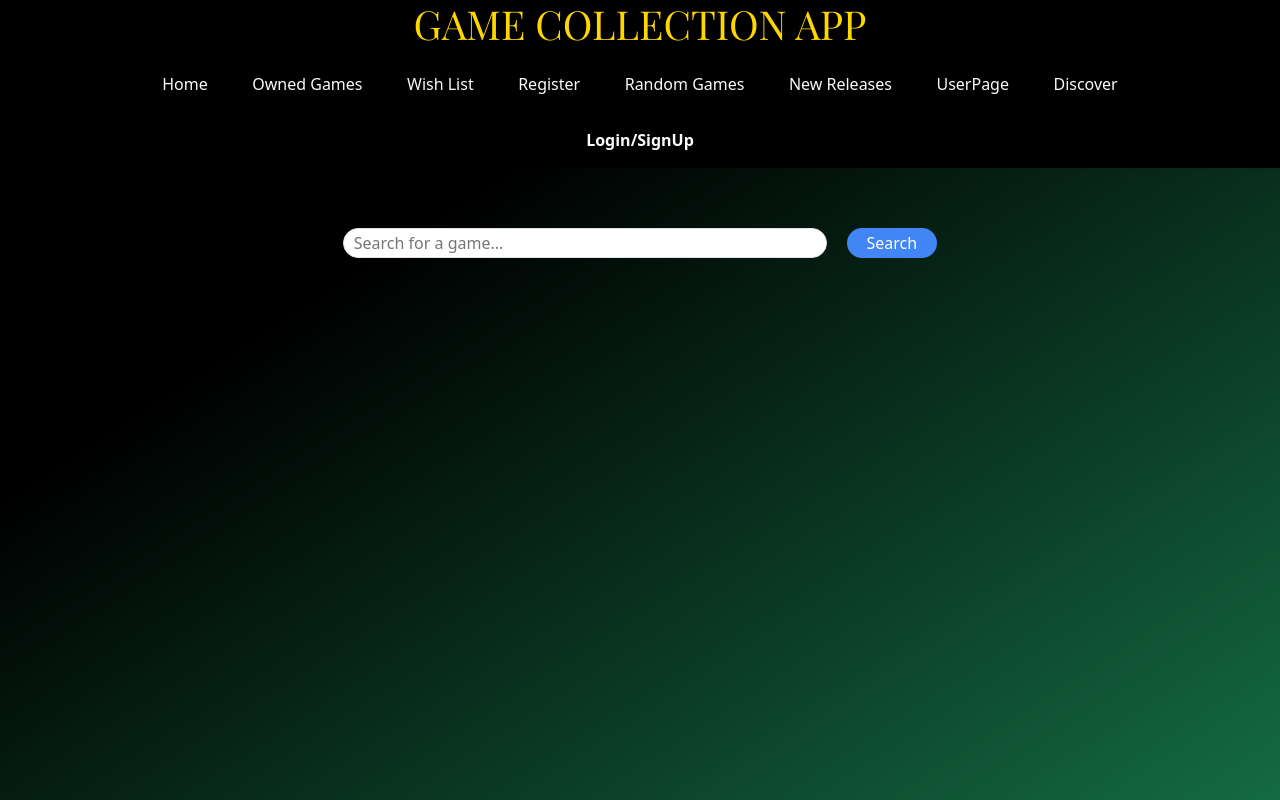
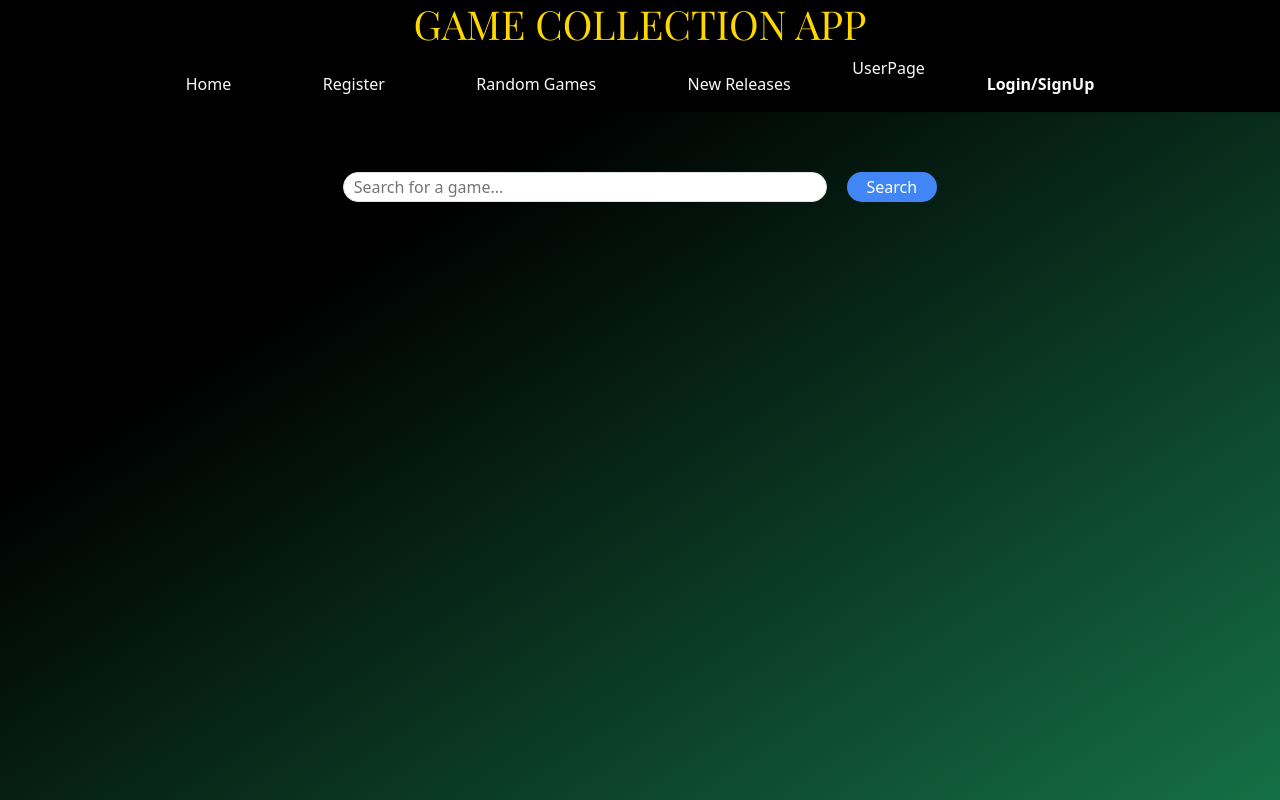
Before and after one commit to Wuyuan-WCCI/game_collector, a React (Vite) app in the folder client-side/: page / in a window 1280 px wide. Shown: the top 800 px of the page. Built offline with nearby package versions, Linux system fonts and the light colour scheme.

Commit message:
nav edits

```diff
--- a/client-side/src/components/Navbar/Nav.jsx
+++ b/client-side/src/components/Navbar/Nav.jsx
@@ -1,6 +1,5 @@
 // Nav.jsx
 
-import React from 'react';
 import style from "./Nav.module.css";
 import LogoutButton from '../LogoutButton';
 
@@ -13,13 +12,16 @@ const Nav = () => {
   <h1 style={{ color: 'gold' }}>GAME COLLECTION APP</h1>
   <nav>
     <a href="http://localhost:5173/">Home</a>
-        <a href="http://localhost:5173/owned-list">Owned Games</a>
-        <a href="http://localhost:5173/wish-list">Wish List</a>
     <a href="http://localhost:5173/register">Register</a>
     <a href="http://localhost:5173/random-games">Random Games</a>
     <a href="http://localhost:5173/new-games">New Releases</a>
+    <div className="dropdown">
       <a href="http://localhost:5173/user-detail">UserPage</a>
-        <a href="http://localhost:5173/discover">Discover</a>
+      <div className="dropdown-content">
+        <a href="http://localhost:5173/owned-list">Owned Games</a>
+        <a href="http://localhost:5173/wish-list">Wishlist</a>
+      </div>
+    </div>
     {authToken ? (
       <>
         <a href="http://localhost:5173/user-detail">Welcome! {userName}</a>
@@ -32,6 +34,30 @@ const Nav = () => {
     )}
   </nav>
 </header>
+
+    // <header className={style.header}>
+    //   <h1 style={{ color: 'gold' }}>GAME COLLECTION APP</h1>
+    //   <nav>
+    //     <a href="http://localhost:5173/">Home</a>
+    //     <a href="http://localhost:5173/owned-list">Owned Games</a>
+    //     <a href="http://localhost:5173/wish-list">Wish List</a>
+    //     <a href="http://localhost:5173/register">Register</a>
+    //     <a href="http://localhost:5173/random-games">Random Games</a>
+    //     <a href="http://localhost:5173/new-games">New Releases</a>
+    //     <a href="http://localhost:5173/user-detail">UserPage</a>
+    //     <a href="http://localhost:5173/discover">Discover</a>
+    //     {authToken ? (
+    //       <>
+    //         <a href="http://localhost:5173/user-detail">Welcome! {userName}</a>
+    //         <LogoutButton /> {/* Add the LogoutButton component */}
+    //       </>
+    //     ) : (
+    //       <a href="http://localhost:5173/login">
+    //         <b>Login/SignUp</b>
+    //       </a>
+    //     )}
+    //   </nav>
+    // </header>
   );
 };
 
--- a/client-side/src/index.css
+++ b/client-side/src/index.css
@@ -547,3 +547,34 @@ color: #feffb5;
   border: 1px solid #87194c;
   border-radius: 5px;
 }
+
+.dropdown {
+  position: relative;
+  display: inline-block;
+}
+
+.dropdown-content {
+  display: none;
+  position: absolute;
+  background-color: #f9f9f9;
+  min-width: 160px;
+  box-shadow: 0px 8px 16px 0px rgba(0,0,0,0.2);
+  z-index: 1;
+}
+
+.dropdown:hover .dropdown-content {
+  display: block;
+}
+
+.dropdown-content a {
+  padding: 12px 16px;
+  text-decoration: none;
+  display: block;
+  color: #000;
+}
+
+.dropdown-content a:hover {
+  background-color: #ddd;
+}
+
+/* Style the rest of your navigation menu as needed. */
```
Lines whose indentation alone changed are shown as unchanged.
